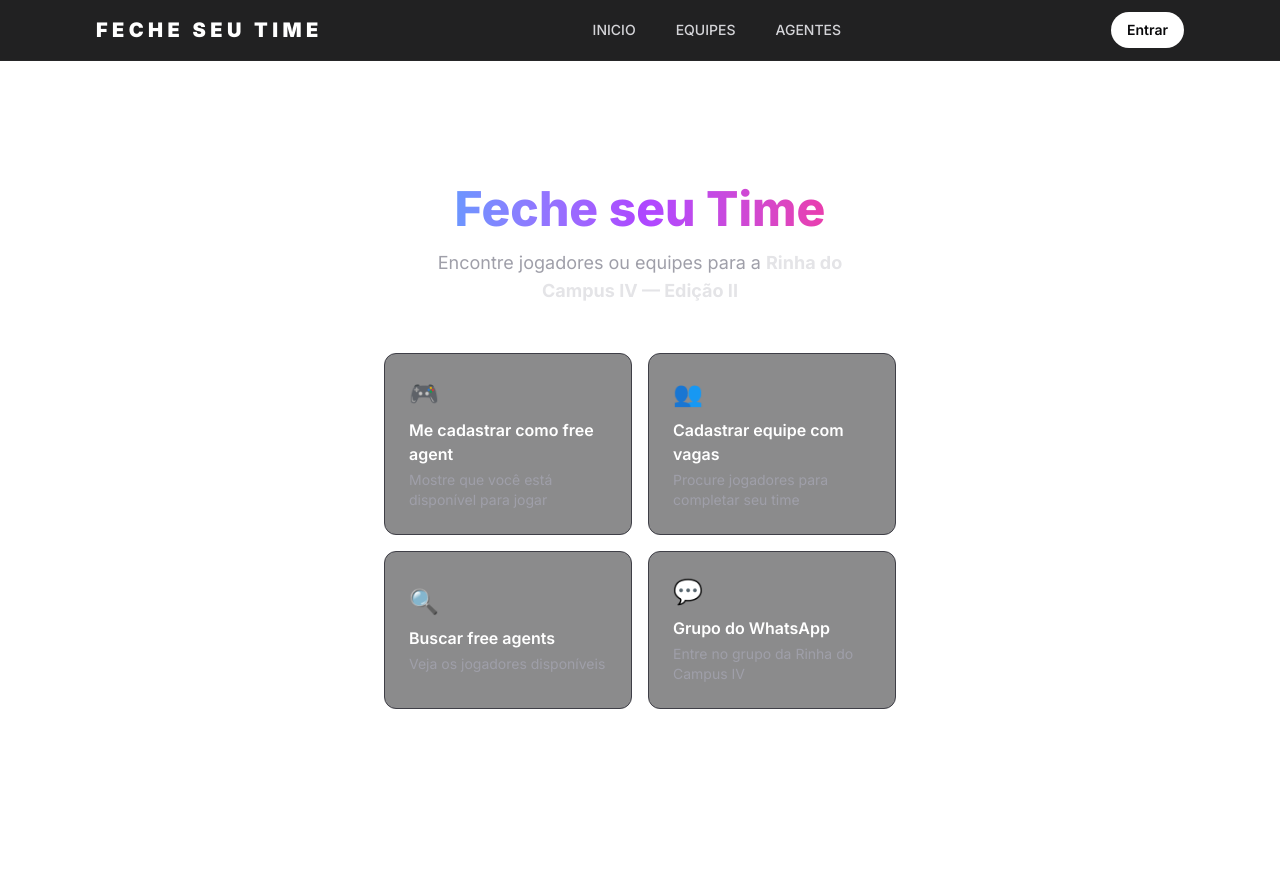
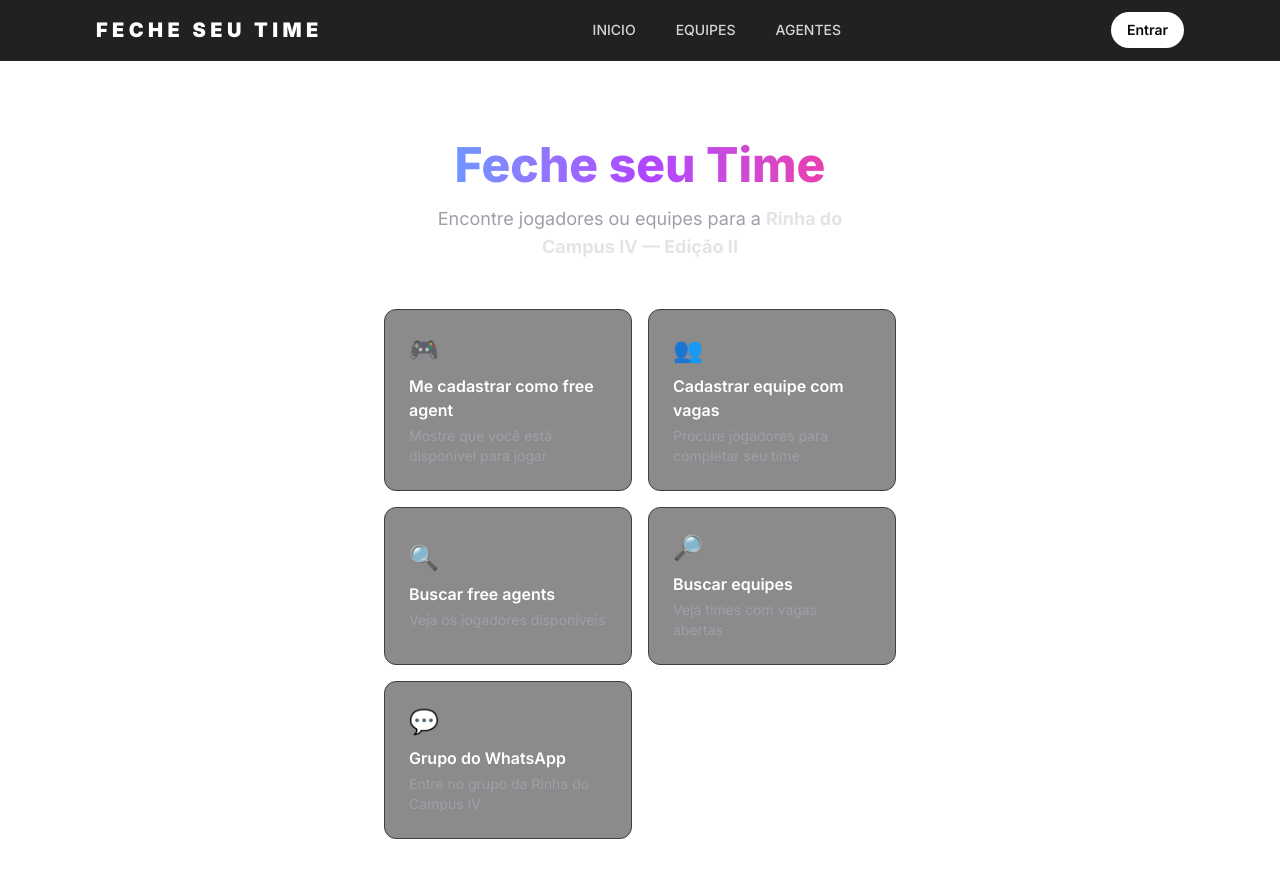
Before and after one commit to gbrlmzl/rinha-team-finder, a Next.js app: page /inicio in a window 1280 px wide. Shown: the top 878 px of the page. Before the commit the page ends 800 px from the top, so only its background shows below. Built offline with nearby package versions, Linux system fonts and the light colour scheme; no server answers.

Commit message:
Criação do botão 'buscar equipes' na página inicial

```diff
--- a/src/app/inicio/page.tsx
+++ b/src/app/inicio/page.tsx
@@ -74,6 +74,19 @@ export default function InicioPage() {
           </div>
         </button>
 
+        <button
+          id="btn-buscar-equipes"
+          onClick={() => router.push('/equipes')}
+          className="group relative overflow-hidden rounded-xl border border-zinc-700 bg-zinc-900/50 p-6 text-left transition-all hover:border-cyan-500/50 hover:bg-zinc-800/50"
+        >
+          <div className="absolute inset-0 bg-gradient-to-br from-cyan-600/10 to-transparent opacity-0 transition-opacity group-hover:opacity-100" />
+          <div className="relative">
+            <div className="mb-2 text-2xl">🔎</div>
+            <h3 className="mb-1 font-semibold text-white">Buscar equipes</h3>
+            <p className="text-sm text-zinc-400">Veja times com vagas abertas</p>
+          </div>
+        </button>
+
         <a
           id="btn-grupo-whatsapp"
           href="https://chat.whatsapp.com/LRSVVOsbRae3i1uRHC2xpl"
```
